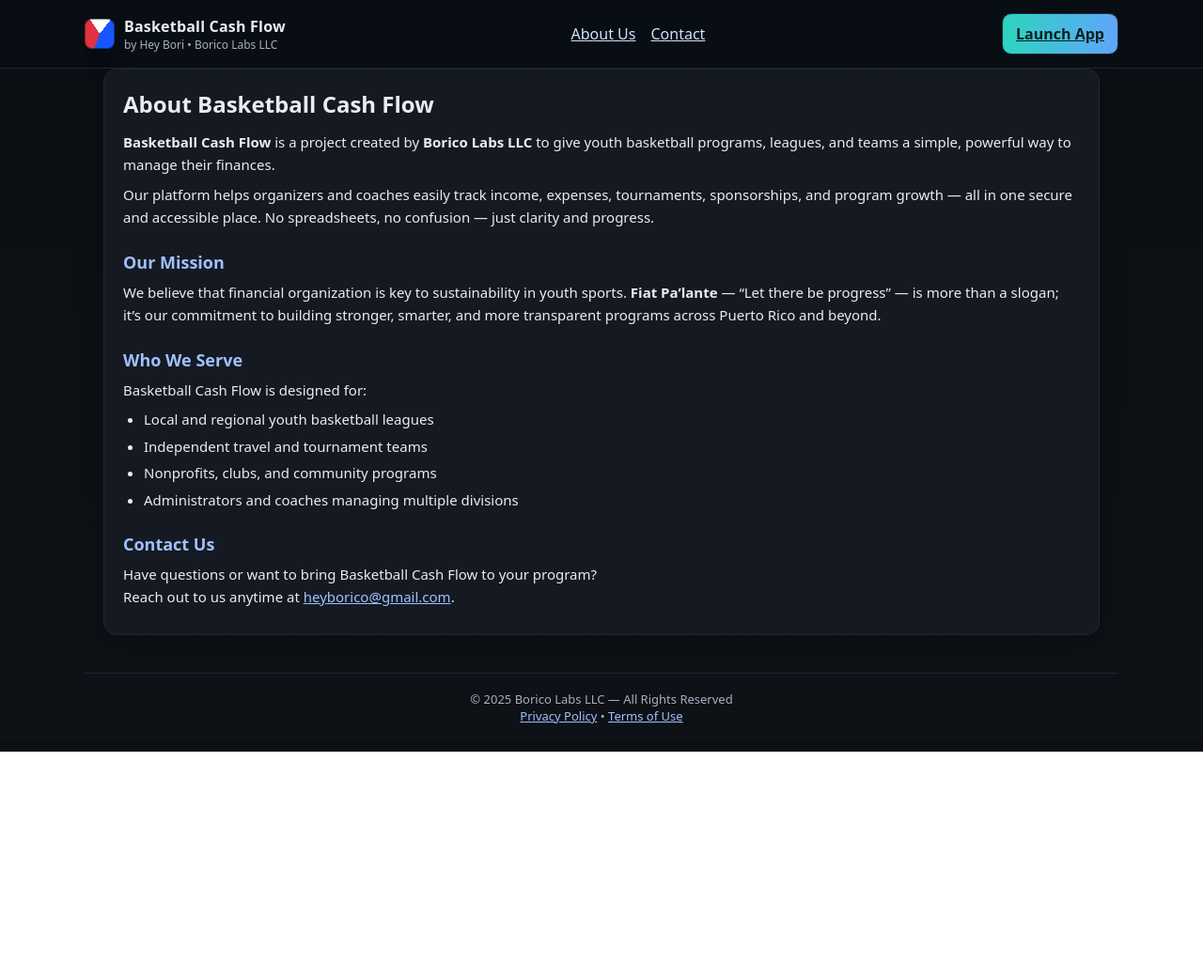
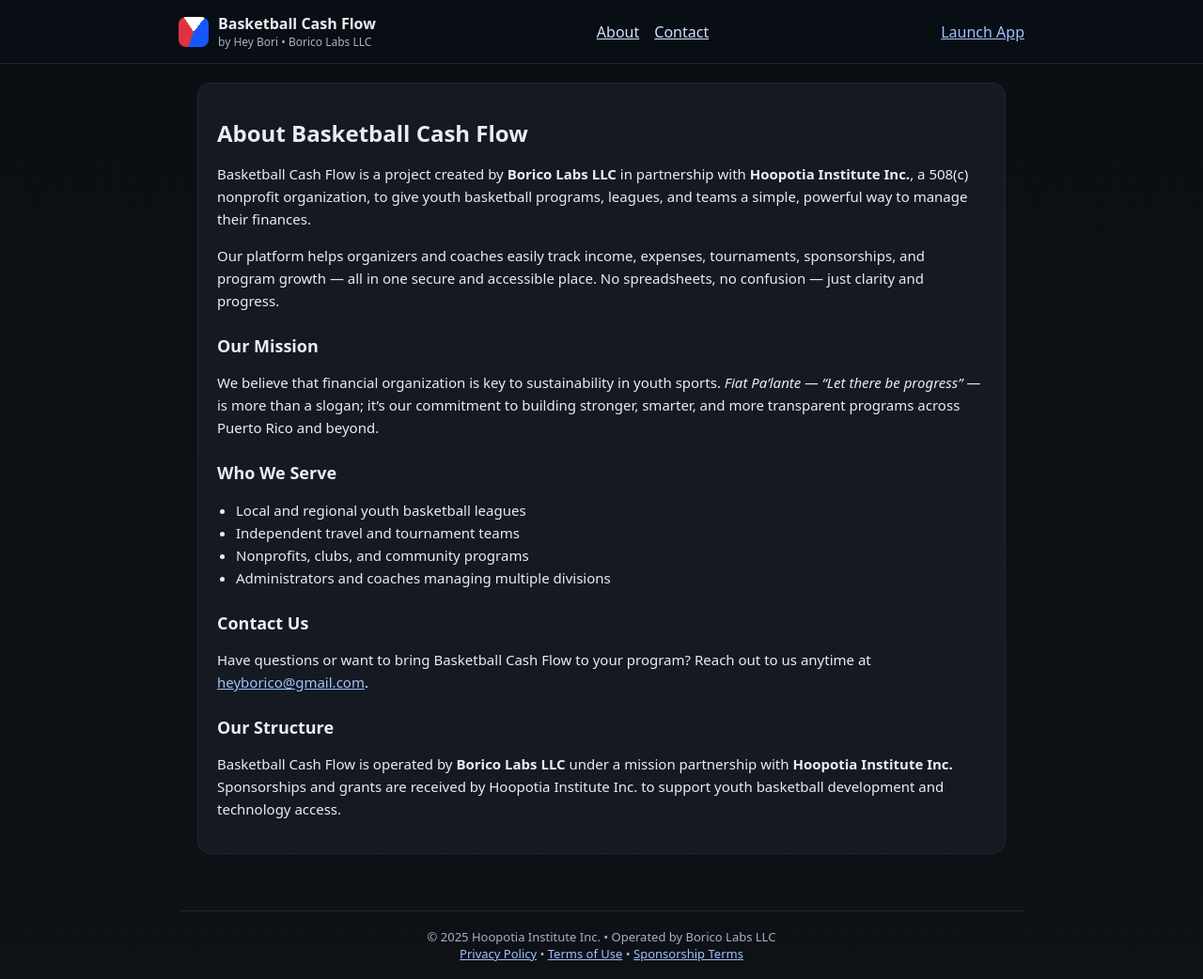
Before and after one commit to hooporiapr-oss/basketballcashflow-landing, a plain HTML site: page about.html in a window 1280 px wide. Shown: the whole page at 94% size. Before the commit the page ends 800 px from the top, so only its background shows below. Drawn offline with Linux system fonts and the light colour scheme.

Commit message:
Update about.html

```diff
--- a/about.html
+++ b/about.html
@@ -4,72 +4,60 @@
 <meta charset="utf-8" />
 <meta name="viewport" content="width=device-width, initial-scale=1" />
 <title>About — Basketball Cash Flow</title>
-<meta name="description" content="About Basketball Cash Flow by Borico Labs LLC." />
+<meta name="description" content="Learn about Basketball Cash Flow by Borico Labs LLC and Hoopotia Institute Inc." />
 <meta name="theme-color" content="#0e1116" />
 <style>
-/* Navigation links */
-.nav-links{ display:flex; gap:16px; align-items:center; margin-right:12px }
-.nav-links a{ color:#cfe2ff; }
-@media (max-width:900px){ .nav-links{ gap:12px } }
-
 :root{ --bg:#0e1116; --card:#151a22; --line:#1f2733; --text:#e8edf4; --muted:#a7b1c2; --acc1:#2dd4bf; --acc2:#60a5fa; }
 *{ box-sizing:border-box }
 body{ margin:0; background:linear-gradient(180deg,#0b0f14,#0e1116); color:var(--text); font-family:system-ui,-apple-system,Segoe UI,Inter,Roboto,Arial,sans-serif }
-.wrap{ max-width:1100px; margin:0 auto; padding:0 20px }
+.wrap{ max-width:900px; margin:0 auto; padding:20px }
 header{ position:sticky; top:0; z-index:10; background:rgba(10,14,20,.55); backdrop-filter:saturate(140%) blur(6px); border-bottom:1px solid var(--line) }
 .nav{ display:flex; align-items:center; justify-content:space-between; padding:14px 0 }
-.brand{ display:flex; gap:10px; align-items:center }
-.logo{ width:32px; height:32px; border-radius:8px; background:conic-gradient(from 200deg,#df3342,#df3342 35%,#ffffff 35%,#ffffff 55%,#1756ff 55%,#1756ff 100%); box-shadow:0 0 0 1px #0006 inset, 0 8px 20px rgba(0,0,0,.35) }
-.title{ font-weight:800; letter-spacing:.2px }
+.brand{ display:flex; gap:10px; align-items:center; text-decoration:none; color:inherit }
+.logo{ width:32px; height:32px; border-radius:8px; background:conic-gradient(from 200deg,#df3342,#df3342 35%,#ffffff 35%,#ffffff 55%,#1756ff 55%,#1756ff 100%) }
+.title{ font-weight:800 }
 .badge{ font-size:12px; color:var(--muted) }
-.nav-cta a{ display:inline-block; padding:10px 14px; border-radius:10px; background:linear-gradient(90deg,var(--acc1),var(--acc2)); color:#06221f; font-weight:800; border:1px solid #1b2c3f }
-
-main{ max-width:900px; margin:28px auto; padding:0 20px }
-.card{ background:var(--card); border:1px solid var(--line); border-radius:14px; padding:20px; box-shadow:0 10px 26px rgba(0,0,0,.28) }
-h1{ margin:0 0 12px 0; font-size:24px }
-h2{ margin:24px 0 8px 0; font-size:18px; color:#9fc1ff }
-p{ color:var(--text); line-height:1.6; font-size:15px; margin:8px 0 }
-ul{ padding-left:22px; margin:6px 0 16px 0 }
-li{ margin:6px 0; color:var(--text); font-size:15px; line-height:1.5 }
-a{ color:#9fc1ff; text-decoration:underline }
+.nav-links{ display:flex; gap:16px; align-items:center; margin-right:12px }
+.nav-links a{ color:#cfe2ff }
+main{ padding:40px 20px }
+.card{ background:var(--card); border:1px solid var(--line); border-radius:14px; padding:20px }
+h1{ font-size:24px; margin-bottom:8px }
+h2{ font-size:18px; margin-top:24px }
+p, li{ font-size:15px; line-height:1.6; color:var(--text) }
+ul{ padding-left:20px }
+a{ color:#9fc1ff }
+footer .wrap{ text-align:center; color:#a7b1c2; font-size:13px; padding:18px 0; border-top:1px solid var(--line); margin-top:40px }
 </style>
 </head>
 <body>
-<!-- HEADER -->
 <header>
 <div class="wrap nav">
-<a href="/index.html" class="brand" style="text-decoration:none; color:inherit;">
-<div class="logo" aria-hidden="true"></div>
+<a href="/index.html" class="brand">
+<div class="logo"></div>
 <div>
 <div class="title">Basketball Cash Flow</div>
 <div class="badge">by Hey Bori • Borico Labs LLC</div>
 </div>
 </a>
-
-<!-- TOP NAVIGATION -->
 <nav class="nav-links">
-<a href="/about.html">About Us</a>
+<a href="/about.html">About</a>
 <a href="/contact.html">Contact</a>
 </nav>
-
-<!-- APP BUTTON -->
-<div class="nav-cta">
-<a href="https://cash.heybori.co">Launch App</a>
-</div>
+<div class="nav-cta"><a href="https://cash.heybori.co">Launch App</a></div>
 </div>
 </header>
 
 <main class="wrap">
 <div class="card">
 <h1>About Basketball Cash Flow</h1>
-<p><b>Basketball Cash Flow</b> is a project created by <b>Borico Labs LLC</b> to give youth basketball programs, leagues, and teams a simple, powerful way to manage their finances.</p>
+<p>Basketball Cash Flow is a project created by <b>Borico Labs LLC</b> in partnership with <b>Hoopotia Institute Inc.</b>, a 508(c) nonprofit organization, to give youth basketball programs, leagues, and teams a simple, powerful way to manage their finances.</p>
+
 <p>Our platform helps organizers and coaches easily track income, expenses, tournaments, sponsorships, and program growth — all in one secure and accessible place. No spreadsheets, no confusion — just clarity and progress.</p>
 
 <h2>Our Mission</h2>
-<p>We believe that financial organization is key to sustainability in youth sports. <b>Fiat Pa’lante</b> — “Let there be progress” — is more than a slogan; it’s our commitment to building stronger, smarter, and more transparent programs across Puerto Rico and beyond.</p>
+<p>We believe that financial organization is key to sustainability in youth sports. <i>Fiat Pa’lante — “Let there be progress”</i> — is more than a slogan; it’s our commitment to building stronger, smarter, and more transparent programs across Puerto Rico and beyond.</p>
 
 <h2>Who We Serve</h2>
-<p>Basketball Cash Flow is designed for:</p>
 <ul>
 <li>Local and regional youth basketball leagues</li>
 <li>Independent travel and tournament teams</li>
@@ -78,16 +66,17 @@ a{ color:#9fc1ff; text-decoration:underline }
 </ul>
 
 <h2>Contact Us</h2>
-<p>Have questions or want to bring Basketball Cash Flow to your program?<br>
-Reach out to us anytime at <a href="mailto:heyborico@gmail.com">heyborico@gmail.com</a>.</p>
+<p>Have questions or want to bring Basketball Cash Flow to your program? Reach out to us anytime at <a href="mailto:heyborico@gmail.com">heyborico@gmail.com</a>.</p>
+
+<h2>Our Structure</h2>
+<p>Basketball Cash Flow is operated by <b>Borico Labs LLC</b> under a mission partnership with <b>Hoopotia Institute Inc.</b> Sponsorships and grants are received by Hoopotia Institute Inc. to support youth basketball development and technology access.</p>
 </div>
 </main>
-  <!-- FOOTER -->
+
 <footer>
-<div class="wrap" style="text-align:center; color:#a7b1c2; font-size:13px; padding:18px 0; border-top:1px solid var(--line); margin-top:40px;">
-© 2025 Borico Labs LLC — All Rights Reserved<br>
-<a href="/privacy.html" style="color:#9fc1ff; text-decoration:underline;">Privacy Policy</a> •
-<a href="/terms.html" style="color:#9fc1ff; text-decoration:underline;">Terms of Use</a>
+<div class="wrap">
+© 2025 Hoopotia Institute Inc. • Operated by Borico Labs LLC<br>
+<a href="/privacy.html">Privacy Policy</a> • <a href="/terms.html">Terms of Use</a> • <a href="/sponsorship-terms.html">Sponsorship Terms</a>
 </div>
 </footer>
 </body>
```
